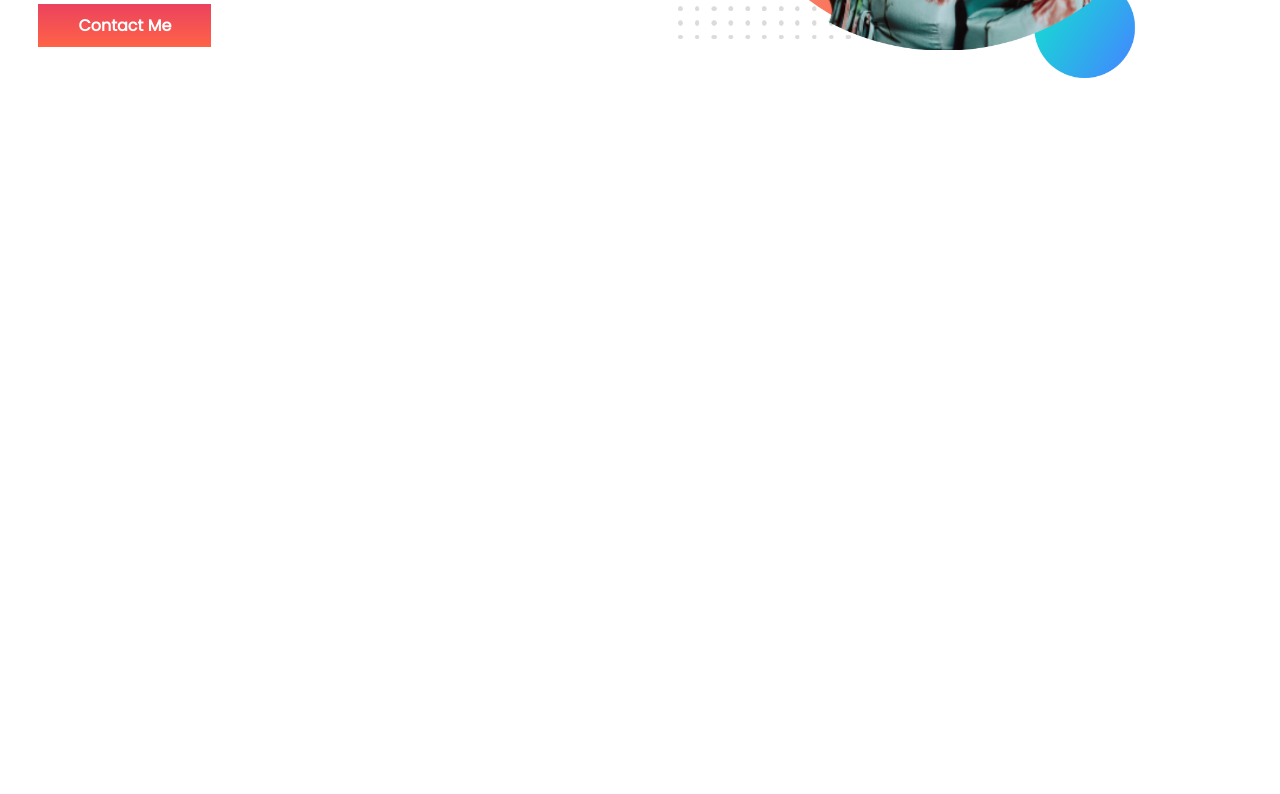
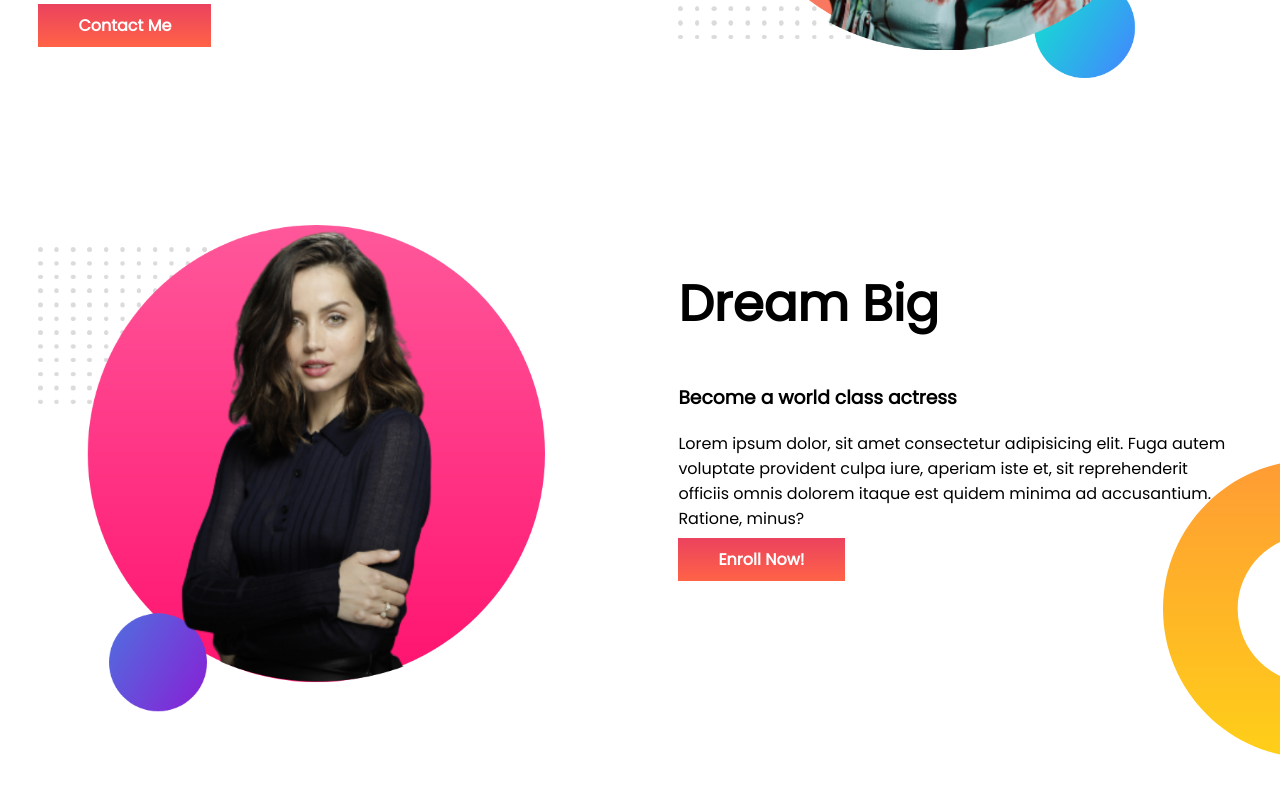
Before and after one commit to ahadakash/dev-port-new, a plain HTML site: page index.html in a window 1280 px wide. Shown: the part 464-1258 px from the top of the page. Before the commit the page ends 800 px from the top, so only its background shows below. Drawn offline with Linux system fonts and the light colour scheme.

Commit message:
dream big added

```diff
--- a/index.html
+++ b/index.html
@@ -30,6 +30,21 @@
             <img src="images/my-ana-de-bg.png" alt="">
         </div>
     </section>
+
+    <section class="dream-big">
+        <div class="half-width">
+            <img src="images/my-ana-de-bg2.png" alt="">
+        </div>
+        <div class="half-width">
+            <h1>Dream Big</h1>
+            <h3>Become a world class actress</h3>
+            <p>Lorem ipsum dolor, sit amet consectetur adipisicing elit. Fuga autem voluptate provident culpa iure,
+                aperiam iste et, sit reprehenderit officiis omnis dolorem itaque est quidem minima ad accusantium.
+                Ratione, minus?</p>
+            <a class="enroll-button" href="https://ana-dearmas.com/" target="_blank" rel="noopener noreferrer">Enroll
+                Now!</a>
+        </div>
+    </section>
 </body>
 
 </html>
--- a/style.css
+++ b/style.css
@@ -13,6 +13,7 @@ h1 {
 
 section {
     display: flex;
+    margin-bottom: 5%;
 }
 
 .half-width {
@@ -36,3 +37,17 @@ section {
     background-image: url(images/top-banner.png);
     background-repeat: no-repeat;
 }
+
+.dream-big {
+    background-image: url(images/dream-bg.png);
+    background-repeat: no-repeat;
+    background-position: right bottom;
+}
+
+.enroll-button {
+    color: white;
+    padding: 10px 40px;
+    background-image: linear-gradient(rgb(235, 66, 94), tomato);
+    font-weight: 700;
+    text-decoration: none;
+}
```
Also changed, not shown: images/jhankar.png (deleted), images/jhankar2.png (deleted), images/my-ana-de-bg2.png (added).
